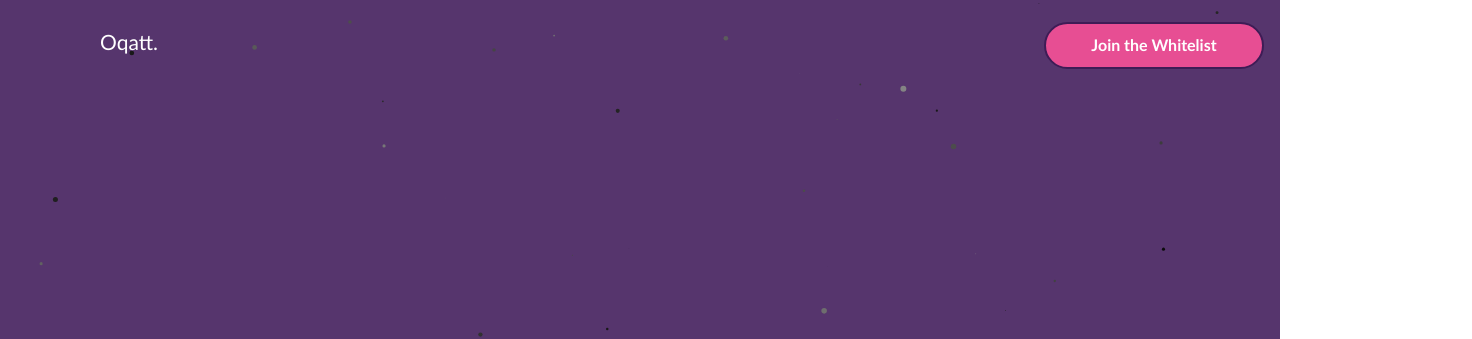
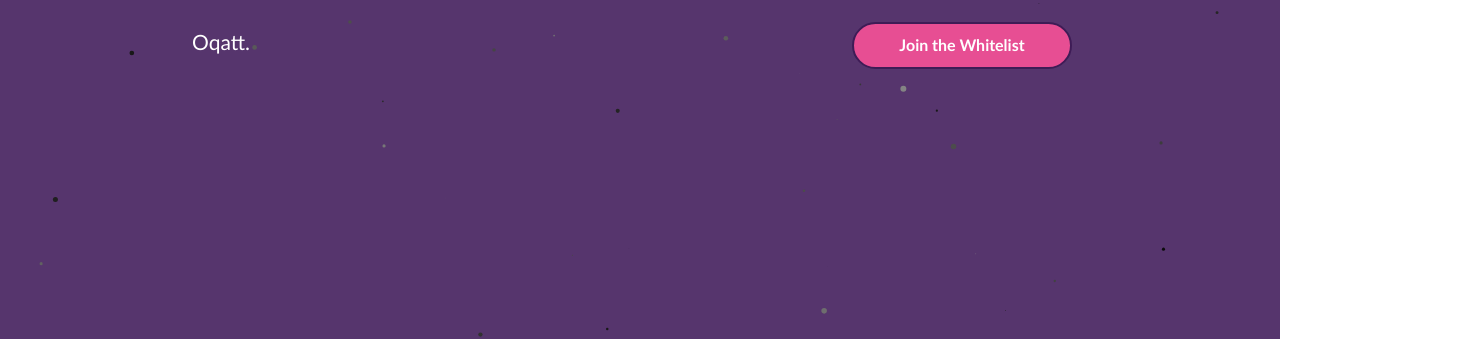
Before and after one commit to DILIPSKUMAR1410/oqatt_landing, a plain HTML site: page index.html in a window 1280 px wide. Shown: the top 339 px of the page, 1472 px wide, since content can reach past the window. Drawn offline with nearby package versions, Linux system fonts and the light colour scheme.

```diff
--- a/css/style.css
+++ b/css/style.css
@@ -31,7 +31,7 @@
     position: absolute;
     top: 10px;
     font-size: 21px;
-    margin-left: 100px;
+    left: 15%;
   color: #ffffff;
 /*  text-transform: uppercase;
 */    width: 100%;
@@ -52,7 +52,7 @@
 .button {
   position: absolute;
    top: 10px;
-    left: 90%;
+    left: 75%;
     transform: translateX(-50%);
     background-color: #e74e93;
     border: none;
@@ -67,6 +67,7 @@
     cursor: pointer;
     width: 220PX;
     font-weight: bold;
+    outline:none;
 }
 .title {
     position: absolute;
--- a/index.html
+++ b/index.html
@@ -35,7 +35,7 @@
         <div class="modal-dialog modal-sm">
             <div class="modal-content">
                 <div class="modal-header">
-                    <button type="button" class="close" data-dismiss="modal">&times;</button>
+                    <button type="button" class="close" data-dismiss="modal" style="outline:none;">&times;</button>
 
                     <form name="contact" method="POST" netlify>
 
```
